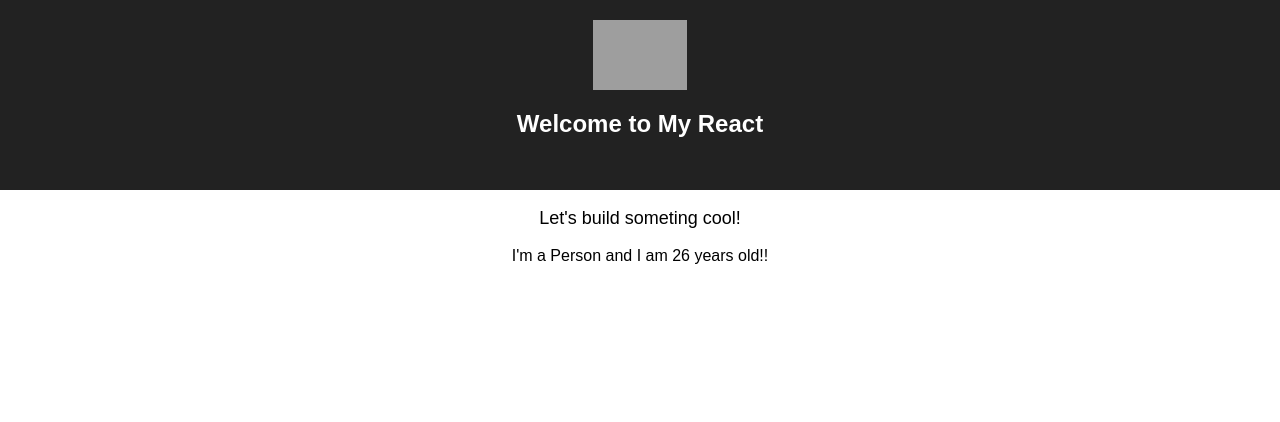
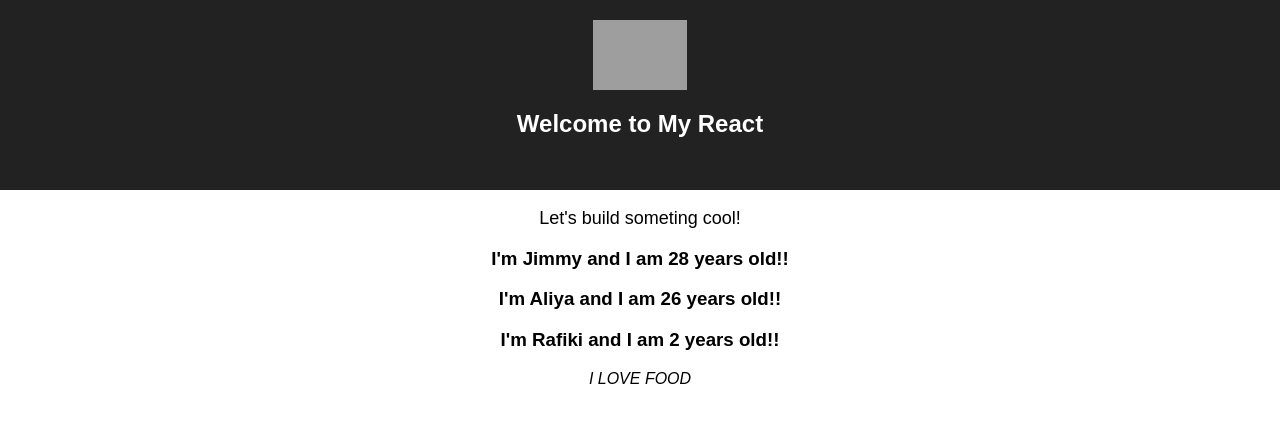
Before and after one commit to ghelanijimmy/learn-react, a React (Create React App) app: page / in a window 1280 px wide. Shown: the top 422 px of the page. Built offline with nearby package versions, Linux system fonts and the light colour scheme; grey boxes are pictures that could not be loaded.

Commit message:
props, dynamic content
dynamic content on custom tag attributes and props.children for content in between opening and closing tags

```diff
--- a/src/App.js
+++ b/src/App.js
@@ -14,7 +14,9 @@ class App extends Component {
         <p className="App-intro">
           Let{"'"}s build someting cool!
         </p>
-        <Person />
+        <Person name="Jimmy" age="28"></Person>
+        <Person name="Aliya" age="26" ></Person>
+        <Person name="Rafiki" age="2">I LOVE FOOD</Person>
       </div>
     );
   }
--- a/src/Person/Person.js
+++ b/src/Person/Person.js
@@ -1,8 +1,12 @@
 import React from 'react';
 
-const person = () => {
+const person = (props) => {
+
     return (
-        <p>I'm a Person and I am {Math.floor(Math.random()*30)} years old!!</p>
+        <div>
+            <h3>I'm {props.name} and I am {props.age} years old!!</h3>
+            <em>{props.children}</em>
+        </div>
     );
 };
 
```
